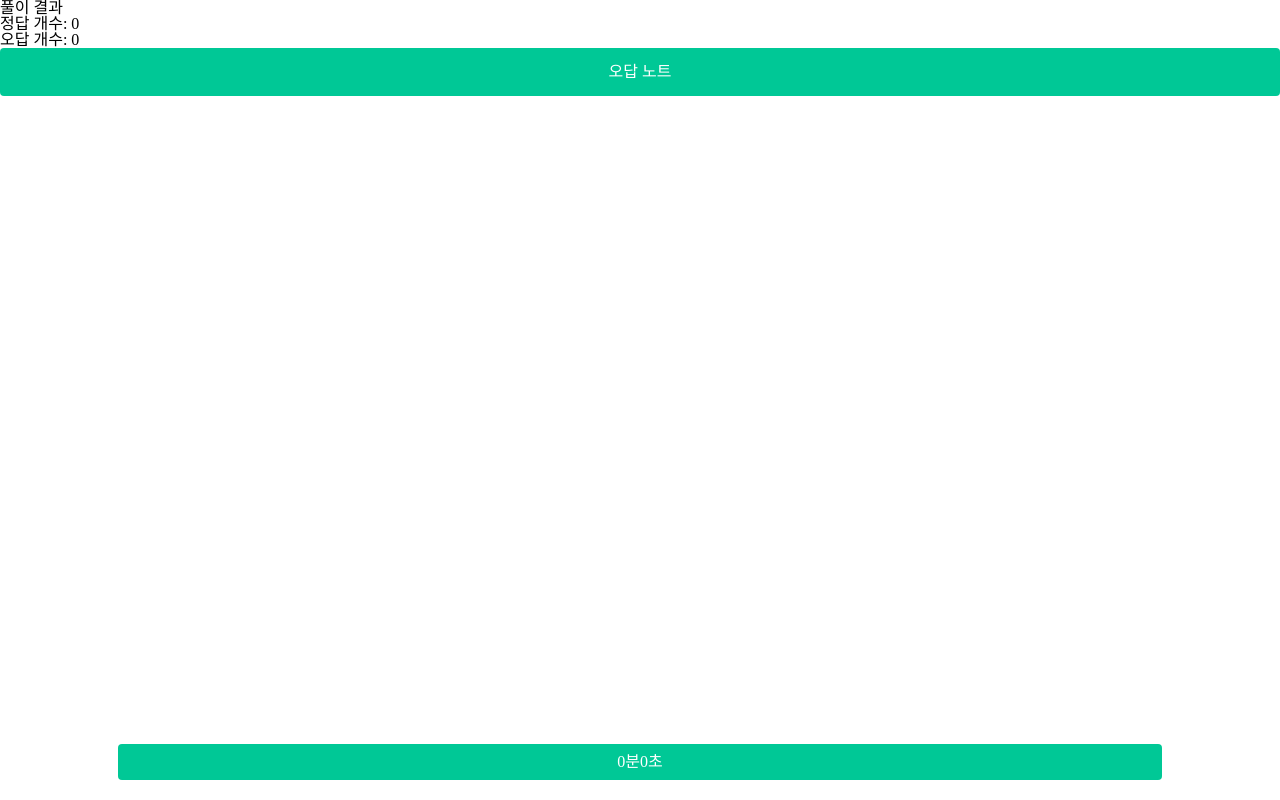
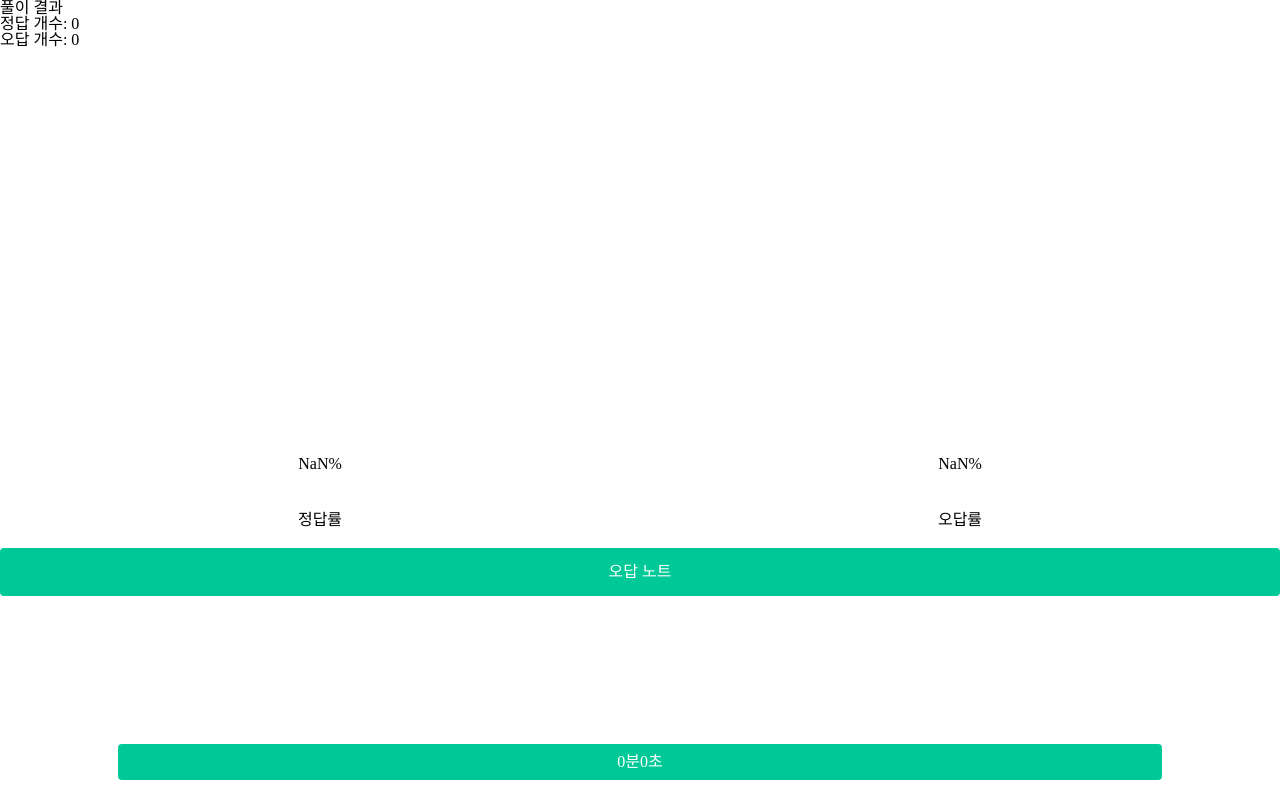
Before and after one commit to liswktjs/QuizApp, a React app: page /quiz-result in a window 1280 px wide. Built offline with nearby package versions, Linux system fonts and the light colour scheme; a web font is replaced by a local one.

Commit message:
feat: 퀴즈 결과 페이지에 성적 차트 컴포넌트 반영

```diff
--- a/src/pages/QuizResult/index.tsx
+++ b/src/pages/QuizResult/index.tsx
@@ -1,6 +1,7 @@
 import { useAtomValue } from 'jotai';
 import { useNavigate } from 'react-router-dom';
 
+import Chart from '../../components/Chart/Chart';
 import Button from '../../components/@common/Button/Button';
 
 import { gameReportAtom } from '../../store';
@@ -31,6 +32,8 @@ const QuizResult = () => {
 		}
 		return result;
 	};
+	const rightCount = getAnswerCount(true);
+	const wrongCount = getAnswerCount(false);
 
 	const onWrongAnswerNoteButtonClick = () => {
 		navigate('/wrong-answer-note');
@@ -40,10 +43,16 @@ const QuizResult = () => {
 		<S.Container>
 			<S.Title>풀이 결과</S.Title>
 			<S.Report>
-				<div>정답 개수: {getAnswerCount(true)}</div>
-				<div>오답 개수: {getAnswerCount(false)} </div>
+				<div>정답 개수: {rightCount}</div>
+				<div>오답 개수: {wrongCount} </div>
 			</S.Report>
-			<S.Chart></S.Chart>
+			<S.Chart>
+				<Chart
+					totalCount={rightCount + wrongCount}
+					rightCount={rightCount}
+					wrongCount={wrongCount}
+				/>
+			</S.Chart>
 			<S.ButtonContainer>
 				<Button onClick={onWrongAnswerNoteButtonClick}>오답 노트</Button>
 			</S.ButtonContainer>
```
